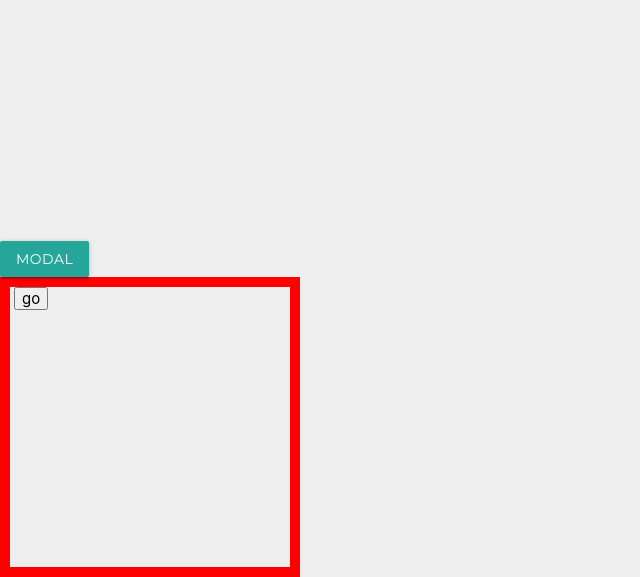
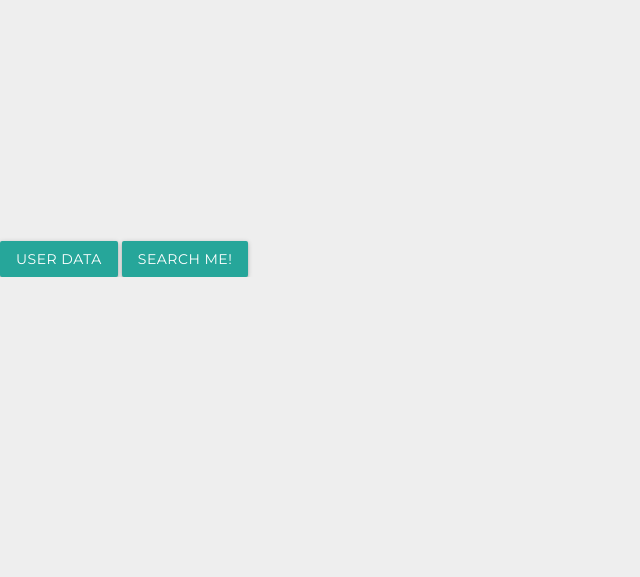
Before and after one commit to JackBragg/PDX-Capstone-Jack, a Django app: page /landing/ in a window 1280 px wide. Shown: the part 803-1380 px from the top of the page, without its empty margins (0-640 px from the left). After the commit the page ends 1080 px from the top, so only its background shows below. Run offline with Django 3.2, Linux system fonts and the light colour scheme; data that the repository does not hold is empty; some libraries are stand-ins or nearby versions.

Commit message:
connecting search form to api

```diff
--- a/FitAFSite/static/FitAFSite/js/index.js
+++ b/FitAFSite/static/FitAFSite/js/index.js
@@ -1,6 +1,10 @@
 axios.defaults.xsrfCookieName = 'csrftoken'
 axios.defaults.xsrfHeaderName = "X-CSRFTOKEN"
 
+document.addEventListener('DOMContentLoaded', function() {
+    var elems = document.querySelectorAll('.dropdown-trigger');
+    var instances = M.Dropdown.init(elems);
+  });
 
 document.addEventListener('DOMContentLoaded', function() {
     var elem = document.querySelectorAll('.modal');
@@ -26,6 +30,7 @@ class Recipe {
     constructor() {
         this.image = ''
         this.calories = 0
+        this.cooktime = 0
     }
 };
 
@@ -33,18 +38,22 @@ const app = new Vue({
     el: '#app',
     delimiters: ['${', '}'], // set custom delimiters here instead of {{}}
     data: {
+        owner: new User,
+        recipe: new Recipe(),
         cal_tot: 0,
         meals: [],
         meal: '',
-        owner: new User,
         cal_in: '',
-        api: 'https://api.edamam.com/search',
         goal: 2000,
         remaining_cal: 0,
-        ingredients: ['apple', 'carrot'],
+        ingr_one: '',
+        ingr_two: '',
+        ingr_three: '',
+        ingr_four: '',
+        search_cals: 0,
+        api: 'https://api.edamam.com/search',
         app_id: '&app_id=',
         app_key: '&app_key=',
-        recipe: new Recipe(),
 
     },
     methods: {
@@ -77,6 +86,7 @@ const app = new Vue({
                     this.cal_tot += Number(this.meals[meal].calorie)
                 }
             }
+            this.goal = this.owner.daily_calorie
             this.remaining_cal = this.goal - this.cal_tot
         },
         getOwner: async function() {
@@ -113,8 +123,19 @@ const app = new Vue({
 
         // suggestion api
         suggestion: async function() {
-            var ingr = '?q=' + this.ingredients.join()
-            var rCals = '&calories=' + this.remaining_cal
+            var ingredients = []
+            if (this.ingr_one) { ingredients.push(this.ingr_one)}
+            if (this.ingr_two) { ingredients.push(this.ingr_two)}
+            if (this.ingr_three) { ingredients.push(this.ingr_three)}
+            if (this.ingr_four) { ingredients.push(this.ingr_four)}
+            var ingr = '?q=' + ingredients.join()
+            var cals = 0
+            if (this.search_cals !== 0){
+                cals = this.search_cals
+            } else {
+                cals = this.remaining_cal
+            }
+            var rCals = '&calories=' + cals
             get = this.api + ingr + this.app_id + this.app_key + rCals
             const response = await axios.get(get)
             console.log(response)
--- a/FitAFSite/templates/FitAFSite/index.html
+++ b/FitAFSite/templates/FitAFSite/index.html
@@ -17,13 +17,13 @@
   <div class="meal-in">
     <div class='meal-input-field'>
       <input
-      v-model:value='meal'
+      v-model='meal'
       type="text"
       placeholder='food name'>
     </div>
     <div class='meal-input-field'>
       <input
-      v-model:value='cal_in'
+      v-model='cal_in'
       type="text"
       placeholder='calorie count'>
     </div>
@@ -65,10 +65,11 @@
     </div>
   </div>
 
-  <a class="waves-effect waves-light btn modal-trigger" href="#modal1">Modal</a>
+  <a class="waves-effect waves-light btn modal-trigger" href="#modal1">User Data</a>
+  <a v-on:click="suggestion" class="waves-effect waves-light btn modal-trigger" href="#modal2">Search Me!</a>
 
 <!-- Modal Structure -->
-  <div id="modal1" class="modal" style="height: 500px; width: 800px;">
+  <div id="modal1" class="modal">
     <div class="modal-content">
         <h1> ${ owner.username } </h1>
         <div class='Biometrics col' style="border: 10px solid blue">
@@ -90,14 +91,24 @@
             id="age"
             v-model = 'owner.age'
           >
-          <label for="activity">avtivity level</label>
+          <!-- <label for="activity">avtivity level</label>
           <select name="active-level" id="activity">
             <option value="1.2">sedentary</option>
             <option value="1.375">lightly active</option>
             <option value="1.55">moderately active</option>
             <option value="1.725">very active</option>
             <option value="1.9">extra active</option>
-          </select>
+          </select> -->
+          <a class='dropdown-trigger btn' href='#' data-target='dropdown1'>activity level</a>
+
+          <!-- Dropdown Structure -->
+          <ul id='dropdown1' class='dropdown-content'>
+            <li><a href="#!">sedentary</a></li>
+            <li><a href="#!">lightly active</a></li>
+            <li><a href="#!">moderately active</a></li>
+            <li><a href="#!">very active</a></li>
+            <li><a href="#!">extra active</a></li>
+          </ul>
         </div>
         <label for="goals">goals</label>
         <div id="goals" class="col" style="border: 10px solid green">
@@ -132,12 +143,49 @@
     <div class="modal-footer">
         <a v-on:click='modOwner'  href="#!" class="modal-close waves-effect waves-green btn-flat">Agree</a>
     </div>
-  </div>
+  </div> <!-- end modal1 -->
 
-  <div id='suggestionBox'>
-     <img v-bind:src='recipe.image' alt="">
-      <button v-on:click="suggestion">go</button>
-  </div>
+
+  <div id="modal2" class="modal" style="height: 400px; width: 1000px;">
+    <div class="modal-content">
+      <div class="search-box">
+        <div class="search-ingrs">
+          <label for="ingr_one">Ingredient One</label>
+          <input v-model="ingr_one" type="text" id="ingr_one">
+          <label for="ingr_two">Ingredient Two</label>
+          <input v-model="ingr_two" type="text" id="ingr_two">
+          <label for="ingr_three">Ingredient Three</label>
+          <input v-model="ingr_three" type="text" id="ingr_three">
+          <label for="ingr_four">Ingredient Four</label>
+          <input v-model="ingr_four" type="text" id="ingr_four">
+        </div>
+        <div class="search-cooktime">
+          <label for="cooktime">Cook Time:</label>
+          <input v-model="recipe.cooktime" type="number" id="cooktime">
+        </div>
+        <div class="search-diet">
+
+        </div>
+        <div class="search-cal">
+          <label for="search-cals">Cook Time:</label>
+          <input v-model="recipe.cooktime" type="number" id="search-cals">
+        </div>
+        <div class='search-macros'>
+
+        </div>
+        <div id='suggestionBox' style="background-size: contain; max-height: 100px; max-width: 100px;">
+          <img v-bind:src='recipe.image' alt="">
+        </div>
+
+      </div>
+
+    </div>
+    <div class="modal-footer">
+      <a v-on:click='suggestion'  href="#!" class="waves-effect waves-green btn-flat">Search</a>
+      <a href="#!" class="modal-close waves-effect waves-green btn-flat">Agree</a>
+    </div>
+  </div>  <!-- end modal2 -->
+
 </div> <!-- end app -->
 {% endblock content %}
 
```
